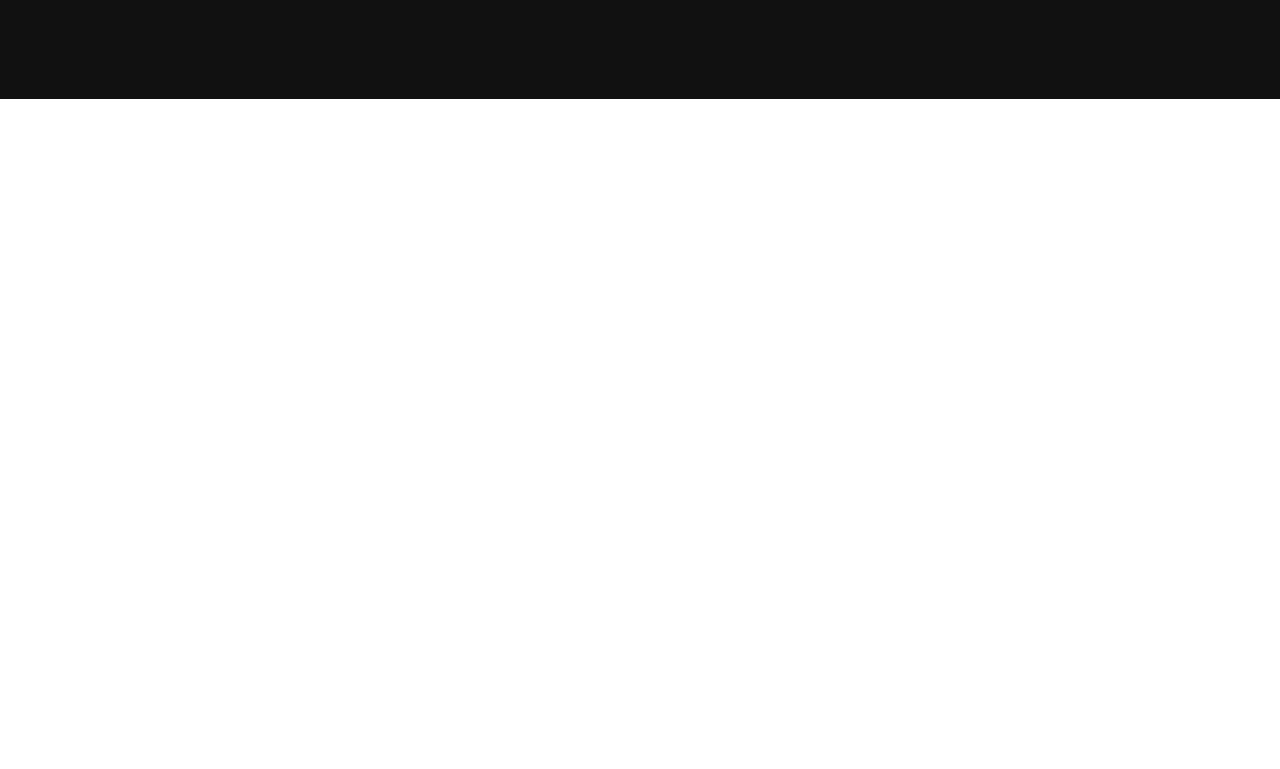
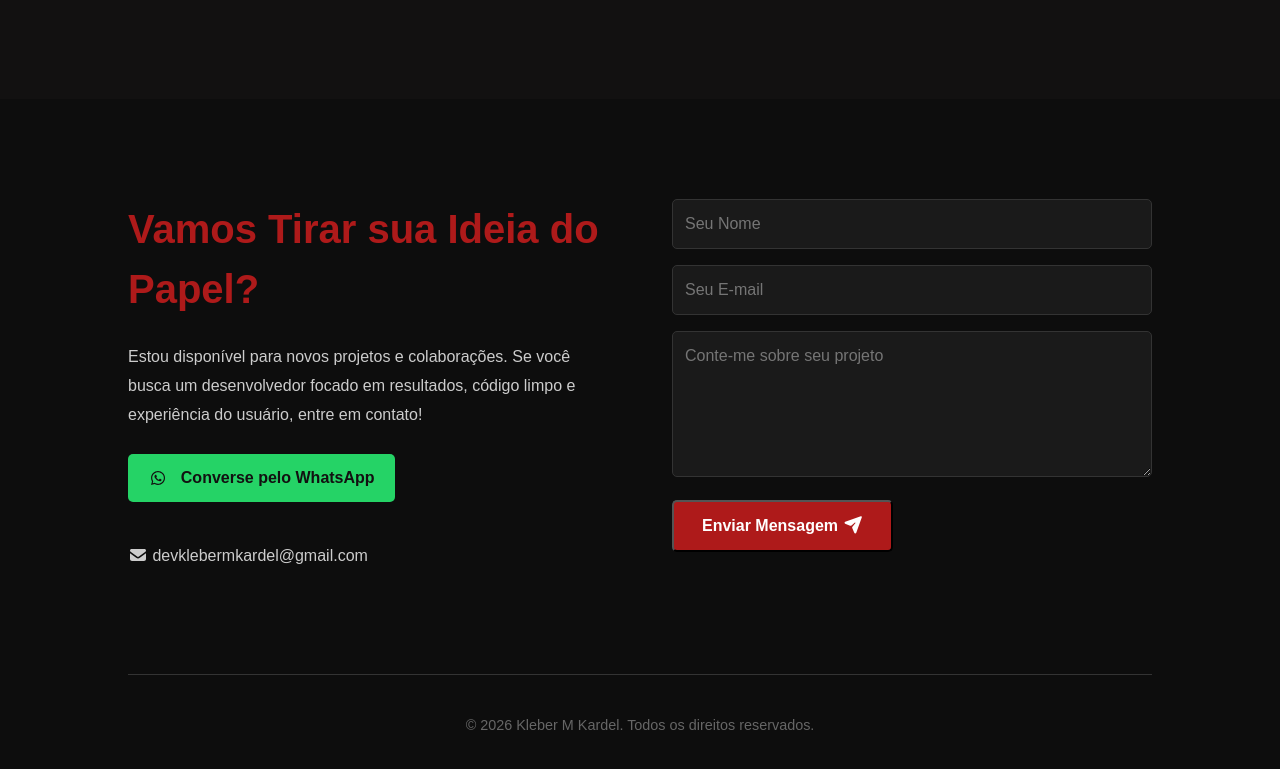
Before and after one commit to klebermkardel/portfolio, a React (Vite) app: page / in a window 1280 px wide. Shown: the part 2868-3637 px from the top of the page. Before the commit the page ends 2967 px from the top, so only its background shows below. Built offline with nearby package versions, Linux system fonts and the light colour scheme.

Commit message:
feat: adiciona seção de contato com formulário e integração WhatsApp

```diff
--- a/src/App.jsx
+++ b/src/App.jsx
@@ -3,6 +3,7 @@ import Hero from "./components/Hero";
 import About from "./components/About";
 import Skills from "./components/Skills";
 import Projects from "./components/Projects";
+import Contact from "./components/Contact";
 import './index.css';
 
 function App() {
@@ -14,6 +15,7 @@ function App() {
         <About />
         <Skills />
         <Projects />
+        <Contact />
       </main>
     </>
   );
--- /dev/null
+++ b/src/components/Contact.jsx
@@ -0,0 +1,56 @@
+import React from 'react';
+import { FontAwesomeIcon } from '@fortawesome/react-fontawesome';
+import { faWhatsapp } from '@fortawesome/free-brands-svg-icons';
+import { faEnvelope, faPaperPlane } from '@fortawesome/free-solid-svg-icons';
+
+const Contact = () => {
+  return (
+    <section id="contato" className="contact">
+      <div className="contact-container">
+        <div className="contact-intro">
+          <h2 className="contact-title">Vamos Tirar sua Ideia do Papel?</h2>
+          <p>
+            Estou disponível para novos projetos e colaborações. Se você busca um desenvolvedor
+            focado em resultados, código limpo e experiência do usuário, entre em contato!
+          </p>
+
+          <div className="direct-contact">
+            <a href="https://wa.me/5511988126221" target="_blank" rel="noreferrer" className="whatsapp-link">
+              <FontAwesomeIcon icon={faWhatsapp} /> Converse pelo WhatsApp
+            </a>
+            <p className="email-text">
+              <FontAwesomeIcon icon={faEnvelope} /> devklebermkardel@gmail.com
+            </p>
+          </div>
+        </div>
+        <form className="contact-form" action="https://api.web3forms.com/submit" method="POST">
+          {/* Chave gratuita do Web3Forms para receber no e-mail */}
+          <input type="hidden" name="access_key" value="SUA_CHAVE_AQUI" />
+
+          <div className="form-group">
+            <input type="text" name="name" placeholder="Seu Nome" required />
+          </div>
+
+          <div className="form-group">
+            <input type="email" name="email" placeholder="Seu E-mail" required />
+          </div>
+
+          <div className="form-group">
+            <textarea name="message" placeholder="Conte-me sobre seu projeto" rows="5" required></textarea>
+          </div>
+
+          <button type="submit" className="btn-primary">
+            Enviar Mensagem <FontAwesomeIcon icon={faPaperPlane} />
+          </button>
+        </form>
+
+      </div>
+
+      <footer className="footer">
+        <p>&copy; 2026 Kleber M Kardel. Todos os direitos reservados.</p>
+      </footer>
+    </section>
+  );
+};
+
+export default Contact;
--- a/src/index.css
+++ b/src/index.css
@@ -422,3 +422,81 @@ a {
 .project-links a:hover {
   color: var(--accent-color);
 }
+
+/* Seção Contato */
+.contact {
+  padding: 100px 10%;
+  background-color: #0d0d0d;
+}
+
+.contact-container {
+  display: flex;
+  gap: 4rem;
+  align-items: flex-start;
+}
+
+.contact-intro {
+  flex: 1;
+  text-align: left;
+}
+
+.contact-title {
+  font-size: 2.5rem;
+  color: var(--accent-color);
+}
+
+.contact-intro p {
+  color: #ccc;
+  margin: 1.5rem 0;
+  line-height: 1.8;
+}
+
+.whatsapp-link {
+  display: inline-flex;
+  align-items: center;
+  gap: 0.8rem;
+  background-color: #25d366;
+  color: var(--bg-navbar);
+  padding: 12px 20px;
+  border-radius: 5px;
+  font-weight: bold;
+  margin-bottom: 1rem;
+  transition: filter 0.3s;
+}
+
+.whatsapp-link:hover {
+  filter: brightness(1.1);
+}
+
+/* Estilo do Formulário */
+.contact-form {
+  flex: 1;
+  display: flex;
+  flex-direction: column;
+  gap: 1rem;
+}
+
+.form-group input,
+.form-group textarea {
+  width: 100%;
+  padding: 12px;
+  background-color: #1a1a1a;
+  border: 1px solid #333;
+  color: #fff;
+  border-radius: 5px;
+  outline: none;
+}
+
+.form-group input:focus,
+.form-group textarea:focus {
+  border-color: var(--accent-color);
+}
+
+.footer {
+  margin-top: 80px;
+  padding-top: 40px;
+  border-top: 1px solid #333;
+  text-align: center;
+  color: #666;
+  font-size: 0.9rem;
+}
```
